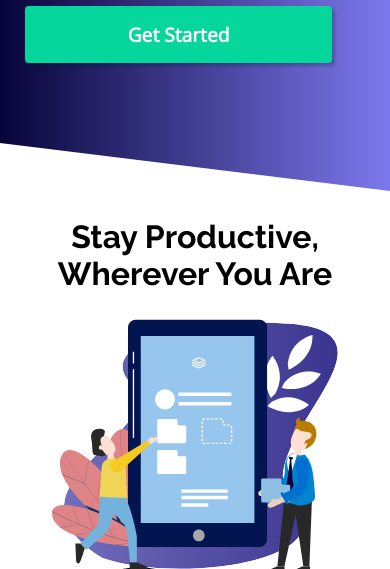
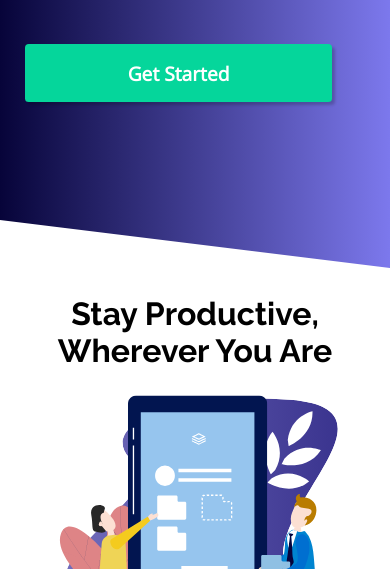
Before and after one commit to ExequielGomez/fylo-landing-3, a plain HTML site: page index.html in a window 390 px wide. Shown: the part 531-1100 px from the top of the page. Drawn offline with nearby package versions, Linux system fonts and the light colour scheme.

Commit message:
margin get-hero

```diff
--- a/css/style.css
+++ b/css/style.css
@@ -303,7 +303,7 @@ footer .form form .button{
     text-align: center;
   }
   .get-hero{
-    /* padding: .8em 3em; */
+    margin: 2em 0;
   }
   .hero img{
     width: 60%;
```
